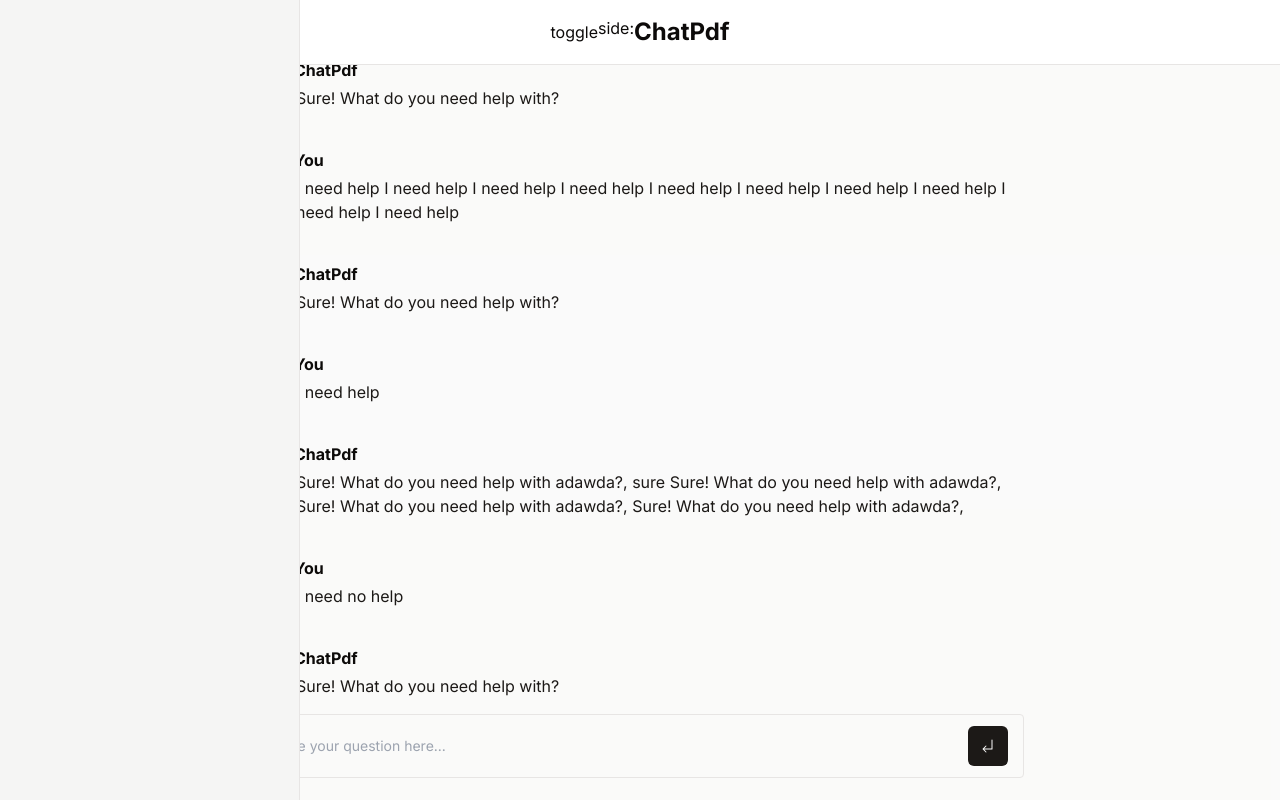
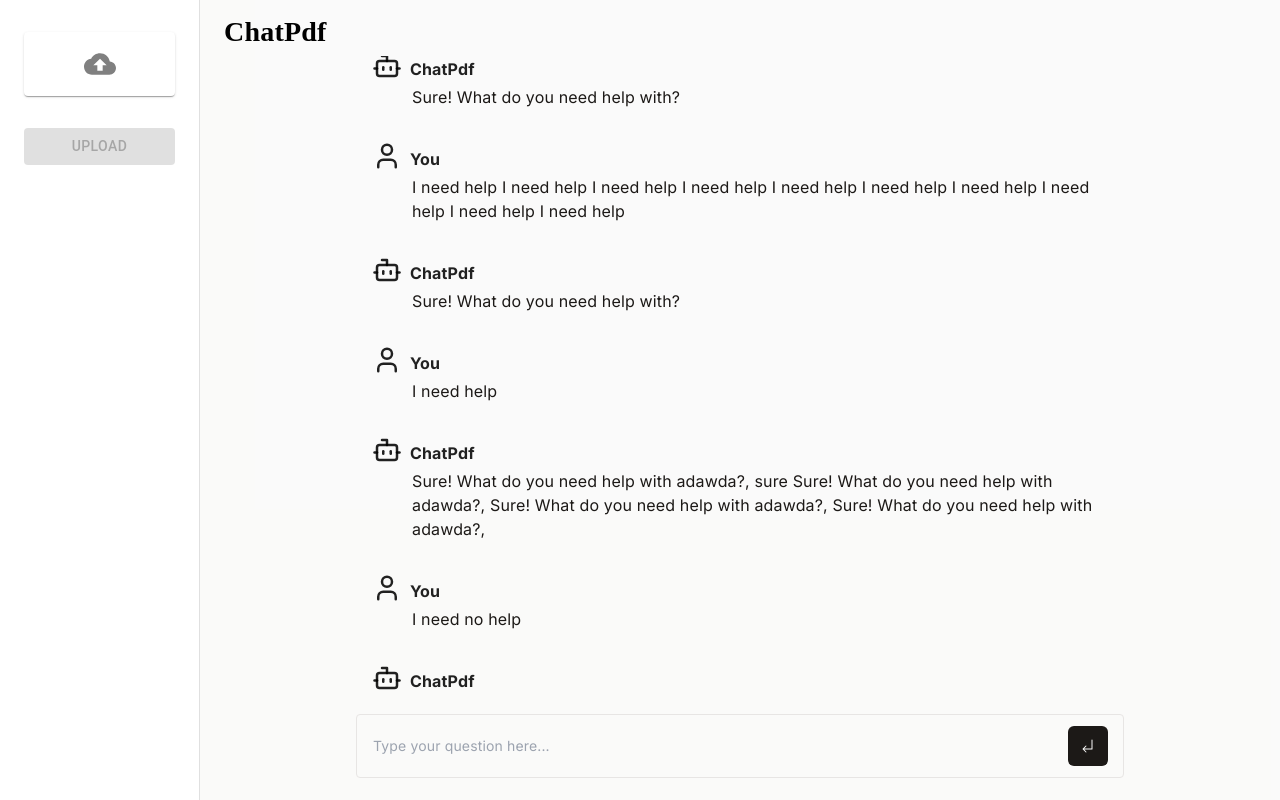
Before and after one commit to mahmudul006/chatbot-pdf, a Next.js app in the folder client/: page / in a window 1280 px wide. Built offline with nearby package versions, Linux system fonts and the light colour scheme.

Commit message:
sidebar added

```diff
--- a/client/package.json
+++ b/client/package.json
@@ -25,6 +25,7 @@
     "openai": "^4.37.1",
     "react": "^18",
     "react-dom": "^18",
+    "react-textarea-autosize": "^8.5.3",
     "tailwind-merge": "^2.2.2",
     "tailwindcss-animate": "^1.0.7"
   },
--- a/client/src/app/components/chat.tsx
+++ b/client/src/app/components/chat.tsx
@@ -10,6 +10,25 @@
 import { IconArrowElbow } from '@/components/ui/icons';
 import Textarea from 'react-textarea-autosize';
 import { useSidebar } from '@/lib/hooks/use-sidebar';
+import React from 'react';
+import useMediaQuery from '@mui/system/useMediaQuery';
+
+import Drawer from '@mui/material/Drawer';
+import CssBaseline from '@mui/material/CssBaseline';
+import AppBar from '@mui/material/AppBar';
+import Toolbar from '@mui/material/Toolbar';
+import IconButton from '@mui/material/IconButton';
+import List from '@mui/material/List';
+import Divider from '@mui/material/Divider';
+import ListItem from '@mui/material/ListItem';
+import ListItemIcon from '@mui/material/ListItemIcon';
+import ListItemText from '@mui/material/ListItemText';
+import InboxIcon from '@mui/icons-material/MoveToInbox';
+import MailIcon from '@mui/icons-material/Mail';
+import MenuIcon from '@mui/icons-material/Menu';
+import FileUpload from '@/components/file-upload';
+
+const drawerWidth = 200;
 export function Chat() {
   // const { messages, input, handleInputChange, handleSubmit } = useChat({
   //     api: 'http://localhost:5000/chat',
@@ -44,8 +63,15 @@
     { id: '11', role: 'user', content: 'I need no help' },
     { id: '12', role: 'bot', content: 'Sure! What do you need help with?' },
   ]);
-  const { isSidebarOpen, isLoading, toggleSidebar } = useSidebar() || {};
-  console.log('is ', isSidebarOpen);
+  // const { isSidebarOpen, isLoading, toggleSidebar } = useSidebar() || {};
+  // console.log('is ', isSidebarOpen);
+  const isMdUp = useMediaQuery('(min-width:900px)');
+
+  const [open, setOpen] = React.useState(false);
+
+  const toggleDrawer = () => {
+    setOpen(!open);
+  };
   const handleSubmit = async (e: React.FormEvent<HTMLFormElement>) => {
     e.preventDefault();
     // sendMessage(input)
@@ -59,7 +85,7 @@
     });
     console.log(res);
   };
-  const handleInputChange = (e: React.ChangeEvent<HTMLInputElement>) => {
+  const handleInputChange = (e: React.ChangeEvent<HTMLTextAreaElement>) => {
     setInput(e.target.value);
   };
   const chatParent = useRef<HTMLUListElement>(null);
@@ -91,14 +117,96 @@
   );
 
   return (
-    <main className='flex flex-col w-full h-screen max-h-dvh bg-background bg-muted/50'>
-      <header className='p-4 w-full sticky border-b flex flex-row align-middle justify-center bg-background'>
+    <div className='flex'>
+      <CssBaseline />
+
+      <Drawer
+        sx={{
+          width: drawerWidth,
+          flexShrink: 0,
+          '& .MuiDrawer-paper': {
+            width: drawerWidth,
+          },
+          border: 'none',
+        }}
+        variant={isMdUp ? 'permanent' : 'temporary'}
+        anchor='left'
+        open={open}
+        onClose={toggleDrawer}
+      >
+        {/* <Toolbar /> */}
+        <FileUpload />
+        {/* <Divider /> */}
+        {/* <List>
+          {['Inbox', 'Starred', 'Send email', 'Drafts'].map((text, index) => (
+            <ListItem button key={text}>
+              <ListItemIcon>
+                {index % 2 === 0 ? <InboxIcon /> : <MailIcon />}
+              </ListItemIcon>
+              <ListItemText primary={text} />
+            </ListItem>
+          ))}
+        </List>
+
+        <List>
+          {['All mail', 'Trash', 'Spam'].map((text, index) => (
+            <ListItem button key={text}>
+              <ListItemIcon>
+                {index % 2 === 0 ? <InboxIcon /> : <MailIcon />}
+              </ListItemIcon>
+              <ListItemText primary={text} />
+            </ListItem>
+          ))}
+        </List> */}
+      </Drawer>
+      {/* <header className='p-4 w-full sticky border-b flex flex-row align-middle justify-center bg-background'>
         <button onClick={toggleSidebar}>toggle</button>
-        <Box>side: {isSidebarOpen}</Box>
         <h1 className='text-2xl font-bold'>ChatPdf</h1>
-      </header>
-
-      <section className='container px-0  flex flex-col flex-grow gap-4 mx-auto max-w-3xl'>
+      </header> */}
+      <main
+        className={`flex flex-col w-full h-screen max-h-dvh bg-background bg-muted/50 `}
+      >
+        <AppBar
+          position='fixed'
+          sx={{
+            // zIndex: (theme) => theme.zIndex.drawer + 1,
+            // boxShadow: '0 0 10px rgba(44, 62, 80, 0.5)',
+            display: 'flex',
+            justifyContent: 'start',
+            alignItems: 'start',
+            boxShadow: 'none',
+            backgroundColor: 'unset',
+            width: { md: `calc(100% - ${drawerWidth}px)` },
+          }}
+        >
+          <Toolbar>
+            <IconButton
+              color='default'
+              aria-label='open drawer'
+              edge='start'
+              onClick={toggleDrawer}
+              sx={{
+                mr: 2,
+                ...(isMdUp && { display: 'none' }),
+              }}
+            >
+              <MenuIcon />
+            </IconButton>
+            <Typography
+              variant='h6'
+              noWrap
+              sx={{
+                fontFamily: 'cursive',
+                fontWeight: 'bold',
+                color: 'black',
+                fontSize: '28px',
+              }}
+            >
+              ChatPdf
+            </Typography>
+          </Toolbar>
+        </AppBar>
+        <section className='container px-4 pt-14  flex flex-col flex-grow gap-4 mx-auto max-w-3xl'>
           <ul
             ref={chatParent}
             className='h-1 flex-grow rounded-lg overflow-y-auto flex flex-col gap-8 pt-1'
@@ -112,7 +220,7 @@
           </ul>
         </section>
 
-      <section className='p-4'>
+        <section className='p-4 px-4'>
           <form
             onSubmit={handleSubmit}
             className='flex w-full max-w-3xl mx-auto items-center'
@@ -137,5 +245,6 @@
           </form>
         </section>
       </main>
+    </div>
   );
 }
--- a/client/src/app/page.tsx
+++ b/client/src/app/page.tsx
@@ -1,12 +1,9 @@
 import { SidebarProvider } from '@/lib/hooks/use-sidebar';
 import { Chat } from './components/chat';
+import App from './components/app';
 
 export const runtime = 'edge';
 
 export default function Page() {
-  return (
-    <SidebarProvider>
-      <Chat />
-    </SidebarProvider>
-  );
+  return <Chat />;
 }
--- /dev/null
+++ b/client/src/components/file-upload.tsx
@@ -0,0 +1,131 @@
+import React, { useState, ChangeEvent } from 'react';
+import {
+  Button,
+  Container,
+  Typography,
+  Box,
+  IconButton,
+  Card,
+} from '@mui/material';
+import DeleteIcon from '@mui/icons-material/Delete';
+import CloudUploadIcon from '@mui/icons-material/CloudUpload';
+import CloseIcon from '@mui/icons-material/Close';
+import { Car } from 'lucide-react';
+
+export default function MultiplePdfUpload() {
+  const [selectedFiles, setSelectedFiles] = useState<File[]>([]);
+  const [hoverIndex, setHoverIndex] = useState<number | null>(null);
+  const handleFileChange = (e: ChangeEvent<HTMLInputElement>) => {
+    if (e.target.files) {
+      const files = Array.from(e.target.files);
+      // Filter out files that are already selected
+      const newFiles = files.filter((file) => {
+        return !selectedFiles.some(
+          (selectedFile) =>
+            selectedFile.name === file.name && selectedFile.size === file.size
+        );
+      });
+      setSelectedFiles((prevFiles) => [...prevFiles, ...newFiles]);
+    }
+  };
+
+  const handleRemoveFile = (index: number) => {
+    setSelectedFiles((prevFiles) => prevFiles.filter((_, i) => i !== index));
+  };
+
+  const handleUpload = () => {
+    console.log(selectedFiles);
+  };
+
+  return (
+    <Container maxWidth='sm'>
+      <Box
+        mt={4}
+        sx={{
+          display: 'flex',
+          justifyContent: 'center',
+          flexDirection: 'column',
+        }}
+      >
+        <label htmlFor='pdf-upload'>
+          <Card
+            component='label' // Use component='label' to make the Card behave like a label
+            sx={{
+              display: 'flex',
+              justifyContent: 'center',
+              alignItems: 'center',
+              px: 4,
+              py: 2,
+              cursor: 'pointer', // Add cursor pointer to indicate clickable
+            }}
+            className='bg-muted/50'
+          >
+            <input
+              accept='application/pdf'
+              id='pdf-upload'
+              multiple
+              type='file'
+              style={{ display: 'none' }}
+              onChange={handleFileChange}
+            />
+            <CloudUploadIcon sx={{ color: 'grey', fontSize: 32 }} />
+          </Card>
+        </label>
+        <Box mt={2}>
+          <ul>
+            {selectedFiles.map((file, index) => (
+              <li
+                key={index}
+                style={{
+                  display: 'flex',
+                  flexDirection: 'row',
+                  alignItems: 'center',
+                  gap: '8px',
+                  marginBottom: '8px',
+                }}
+              >
+                <Box
+                  sx={{
+                    p: 1,
+                    overflow: 'hidden',
+                    border: '1px solid grey',
+                    borderRadius: '10px',
+                    maxWidth: '220px',
+                  }}
+                >
+                  <Typography
+                    variant='body1'
+                    noWrap
+                    sx={{
+                      overflow: 'hidden',
+                      textOverflow: 'ellipsis',
+                      whiteSpace: 'nowrap',
+                      maxWidth: '220px',
+                    }}
+                  >
+                    {file.name}
+                  </Typography>
+                </Box>
+                <IconButton
+                  onClick={() => handleRemoveFile(index)}
+                  size='small'
+                >
+                  <CloseIcon sx={{ color: 'red' }} />
+                </IconButton>
+              </li>
+            ))}
+          </ul>
+        </Box>
+        <Button
+          variant='contained'
+          color='inherit'
+          disabled={selectedFiles.length === 0}
+          onClick={handleUpload}
+          sx={{ mt: 2 }}
+        >
+          Upload
+        </Button>
+      </Box>
+    </Container>
+  );
+}
--- a/client/src/components/sidebar-desktop.tsx
+++ b/client/src/components/sidebar-desktop.tsx
@@ -1,10 +1,12 @@
+'use client';
 import { Sidebar } from '@/components/sidebar';
 
 // import { auth } from '@/auth'
 import { ChatHistory } from '@/components/chat-history';
-import { SidebarProvider } from '@/lib/hooks/use-sidebar';
+import { SidebarProvider, useSidebar } from '@/lib/hooks/use-sidebar';
 
-export async function SidebarDesktop() {
+export function SidebarDesktop() {
+  const { isSidebarOpen, isLoading, toggleSidebar } = useSidebar() || {};
   // const session = await auth();
 
   // if (!session?.user?.id) {
@@ -12,11 +14,14 @@
   // }
 
   return (
-    <SidebarProvider>
-      <Sidebar className='peer absolute inset-y-0 z-30 hidden -translate-x-full border-r bg-muted duration-300 ease-in-out data-[state=open]:translate-x-0 lg:flex lg:w-[250px] xl:w-[300px]'>
-        {/* @ts-ignore */}
-        {/* <ChatHistory userId={session.user.id} /> */}
-      </Sidebar>
-    </SidebarProvider>
+    <Sidebar
+      className={`peer hidden -translate-x-full border-r bg-muted duration-300 ease-in-out data-[state=open]:translate-x-0  lg:${
+        isSidebarOpen ? 'flex' : ''
+      } min-w-fit`}
+    >
+      {/* @ts-ignore */}
+      {/* <ChatHistory userId={session.user.id} /> */}
+      <div>hello world , world world world</div>
+    </Sidebar>
   );
 }
--- a/client/src/components/sidebar.tsx
+++ b/client/src/components/sidebar.tsx
@@ -9,7 +9,7 @@
 
 export function Sidebar({ className, children }: SidebarProps) {
   const { isSidebarOpen, isLoading, toggleSidebar } = useSidebar() || {};
-
+  console.log('is ', isSidebarOpen);
   return (
     <div
       data-state={isSidebarOpen && !isLoading ? 'open' : 'closed'}
--- a/client/tailwind.config.ts
+++ b/client/tailwind.config.ts
@@ -10,6 +10,13 @@
 	],
   prefix: "",
   theme: {
+    screens: {
+      'xs': '0px',
+      'sm': '600px',
+      'md': '900px',
+      'lg': '1200px',
+      'xl': '1536px',
+    },
     container: {
       center: true,
       padding: "2rem",
@@ -52,6 +59,7 @@
           DEFAULT: "hsl(var(--card))",
           foreground: "hsl(var(--card-foreground))",
         },
+        customGrey: '#212121'
       },
       borderRadius: {
         lg: "var(--radius)",
```
Also changed, not shown: client/src/app/layout.tsx (+11 -1 lines), 1 other file (tests, documents, lock files or other folders). Lines whose indentation alone changed are shown as unchanged.
